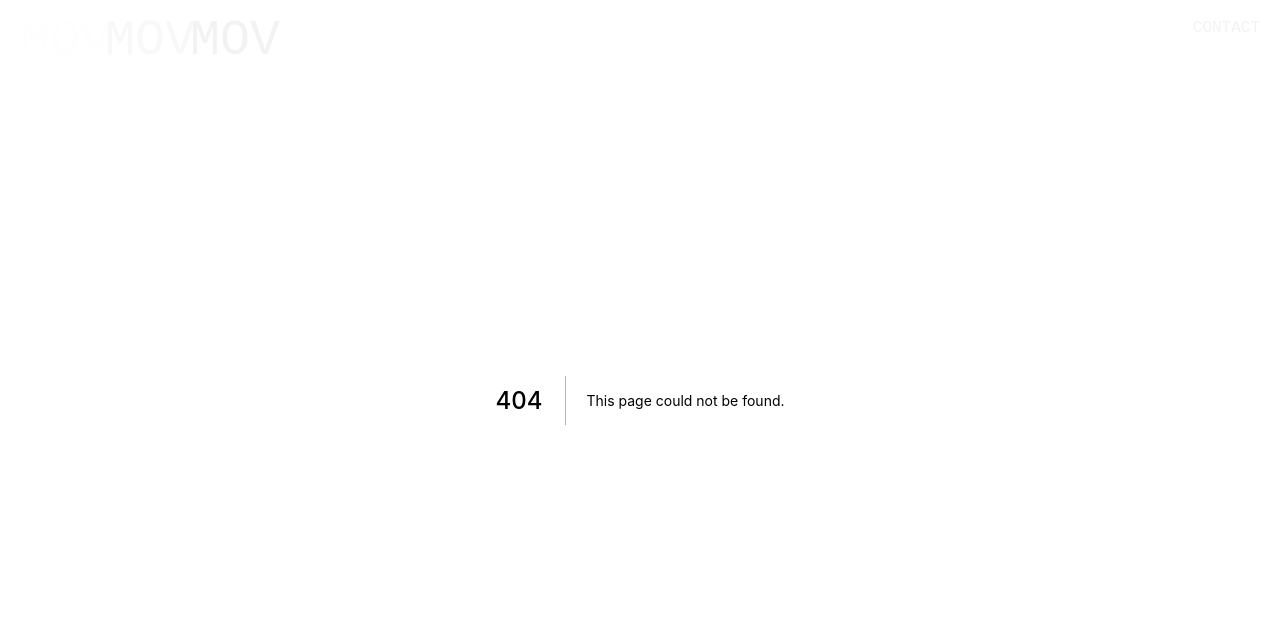
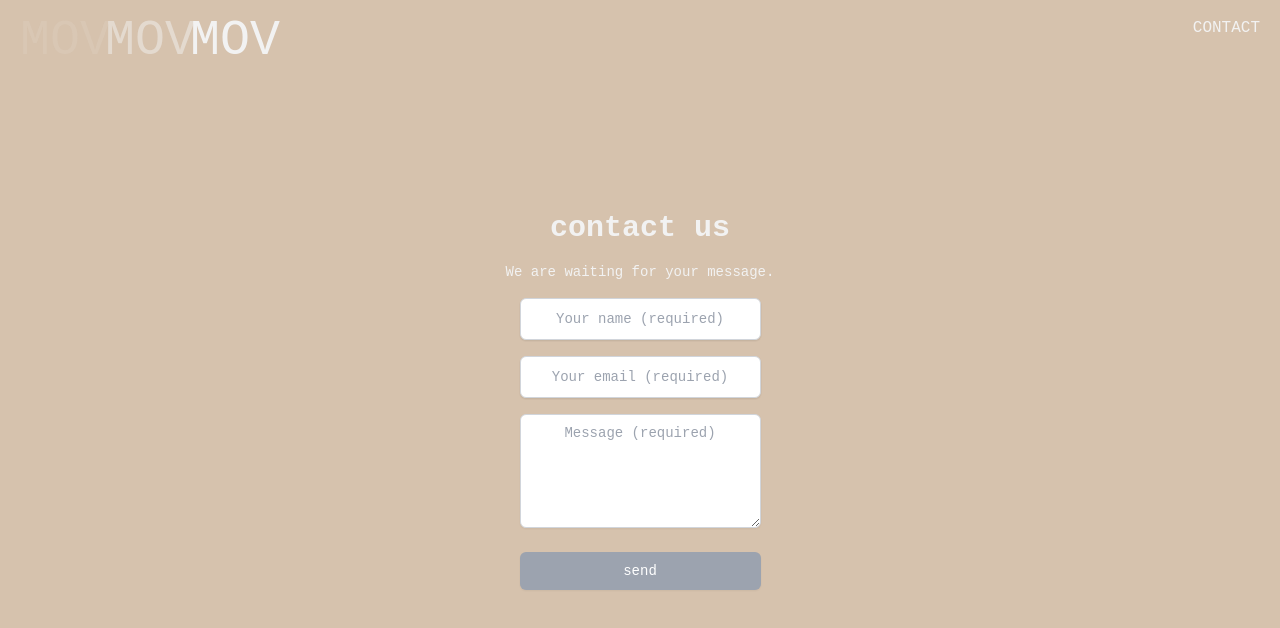
Before and after one commit to bmaner/MOV, a Next.js app: page /contact in a window 1280 px wide. Before the commit this address had no page. Shown: the top 628 px of the page. Built offline with nearby package versions, Linux system fonts and the light colour scheme; a web font is replaced by a local one.

Commit message:
Add contact page

```diff
--- /dev/null
+++ b/components/dom/Button.jsx
@@ -0,0 +1,15 @@
+import { cls } from "../../libs/client/utils";
+
+export default function Button({ large = false, onClick, text, ...rest }) {
+  return (
+    <button
+      {...rest}
+      className={cls(
+        "w-full bg-gray-400 hover:bg-gray-600 text-white px-4 border border-transparent rounded-md shadow-sm font-medium focus:ring-2 focus:ring-offset-2 focus:ring-gray-500 focus:outline-none transition-colors",
+        large ? "py-3 text-base" : "py-2 text-sm"
+      )}
+    >
+      {text}
+    </button>
+  );
+}
--- /dev/null
+++ b/components/dom/Contact.jsx
@@ -0,0 +1,75 @@
+import { useForm } from "react-hook-form";
+import { cls } from "../../libs/client/utils";
+import useMutation from "../../libs/client/useMutation";
+import Button from "./Button";
+import Input from "./JustInput";
+import TextArea from "./Textarea";
+import useStore from "../../helpers/store";
+import styles from "../../styles/styles.module.css";
+import Head from "next/head";
+
+export default function Contact() {
+  const [contact, { loading, data, error }] = useMutation("/api/contact");
+  const { register, reset, handleSubmit, watch, setValue, getValues } =
+    useForm();
+
+  const [imageUrl, setImageUrl] = useStore((state) => [
+    state.imageUrl,
+    state.setImageUrl,
+  ]);
+
+  const onValid = (validForm) => {
+    setValue("url", imageUrl);
+    const newValues = getValues();
+    contact(newValues);
+    alert("전송완료!");
+    reset();
+    setImageUrl("");
+  };
+  return (
+    <>
+      <Head>
+        <title>contact</title>
+      </Head>
+      <div
+        className={cls(
+          styles.font_regular_500,
+          "relative px-4  flex flex-col justify-center items-center w-full h-full bg-[#d6c2ad] text-[#f2f2f2]"
+        )}
+      >
+        <h3 className="text-3xl font-bold text-center">contact us</h3>
+        <div className=" flex flex-col justify-center items-center mt-4 space-y-3">
+          <p className="text-sm">We are waiting for your message.</p>
+        </div>
+        <>
+          <form
+            onSubmit={handleSubmit(onValid)}
+            className="flex flex-col mt-4 space-y-4"
+          >
+            <Input
+              register={register("name", { required: true })}
+              label="Your name (required)"
+              type="text"
+              name="name"
+              required
+            />
+            <Input
+              register={register("email", { required: true })}
+              label="Your email (required)"
+              type="email"
+              name="email"
+              required
+            />
+            <TextArea
+              register={register("description", { required: true })}
+              label="Message (required)"
+              name="description"
+              required
+            />
+            <Button text="send" />
+          </form>
+        </>
+      </div>
+    </>
+  );
+}
--- /dev/null
+++ b/components/dom/JustInput.jsx
@@ -0,0 +1,60 @@
+export default function Input({
+  label,
+  name,
+  kind = 'text',
+  register,
+  type,
+  required,
+  ...rest
+}) {
+  return (
+    <div>
+      {kind === 'text' ? (
+        <div className='rounded-md relative flex  items-center shadow-sm'>
+          <input
+            id={name}
+            type={type}
+            placeholder={label}
+            required={required}
+            {...rest}
+            {...register}
+            className='placeholder:text-center placeholder:text-sm appearance-none w-full px-3 py-2 border border-gray-300 rounded-md shadow-sm placeholder-gray-400 focus:outline-none focus:ring-gray-500 focus:border-gray-500'
+          />
+        </div>
+      ) : null}
+      {kind === 'price' ? (
+        <div className='rounded-md relative flex  items-center shadow-sm'>
+          <div className='absolute left-0 pointer-events-none pl-3 flex items-center justify-center'>
+            <span className='text-gray-500 text-sm'>$</span>
+          </div>
+          <input
+            id={name}
+            type={type}
+            required={required}
+            {...register}
+            {...rest}
+            className='appearance-none pl-7 w-full px-3 py-2 border border-gray-300 rounded-md shadow-sm placeholder-gray-400 focus:outline-none focus:ring-gray-500 focus:border-gray-500'
+          />
+          <div className='absolute right-0 pointer-events-none pr-3 flex items-center'>
+            <span className='text-gray-500'>KRW</span>
+          </div>
+        </div>
+      ) : null}
+      {kind === 'phone' ? (
+        <div className='flex rounded-md shadow-sm'>
+          <span className='flex items-center justify-center px-3 rounded-l-md border border-r-0 border-gray-300 bg-gray-50 text-gray-500 select-none text-sm'>
+            +82
+          </span>
+          <input
+            id={name}
+            type={type}
+            required={required}
+            {...register}
+            {...rest}
+            className='appearance-none w-full px-3 py-2 border border-gray-300 rounded-md rounded-l-none shadow-sm placeholder-gray-400 focus:outline-none focus:ring-gray-500 focus:border-gray-500'
+          />
+        </div>
+      ) : null}
+    </div>
+  )
+}
--- /dev/null
+++ b/components/dom/Textarea.jsx
@@ -0,0 +1,14 @@
+export default function TextArea({ label, name, register, ...rest }) {
+  return (
+    <div>
+      <textarea
+        id={name}
+        placeholder={label}
+        {...register}
+        className="placeholder:text-sm placeholder:text-center appearance-none w-full px-3 py-2 border border-gray-300 rounded-md shadow-sm placeholder-gray-400 focus:outline-none focus:ring-gray-500 focus:border-gray-500"
+        rows={4}
+        {...rest}
+      />
+    </div>
+  );
+}
--- /dev/null
+++ b/pages/contact.js
@@ -0,0 +1,20 @@
+import Contact from "@/components/dom/Contact";
+
+const DOM = () => {
+  return <Contact />;
+};
+
+const R3F = () => {
+  return <></>;
+};
+
+const Page = () => {
+  return (
+    <>
+      <DOM />
+      <R3F r3f />
+    </>
+  );
+};
+
+export default Page;
--- a/pages/index.js
+++ b/pages/index.js
@@ -75,7 +75,6 @@ const Page = () => {
   return (
     <>
       <DOM />
-      {/* @ts-ignore */}
       <R3F r3f />
     </>
   );
```
